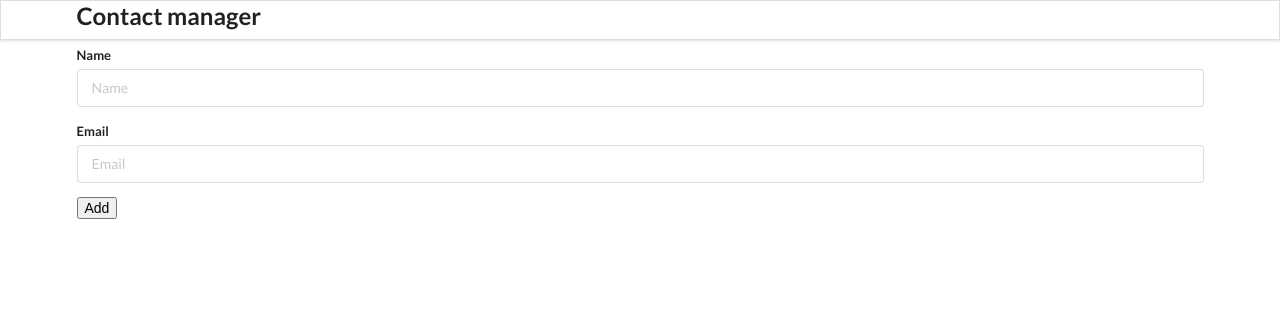
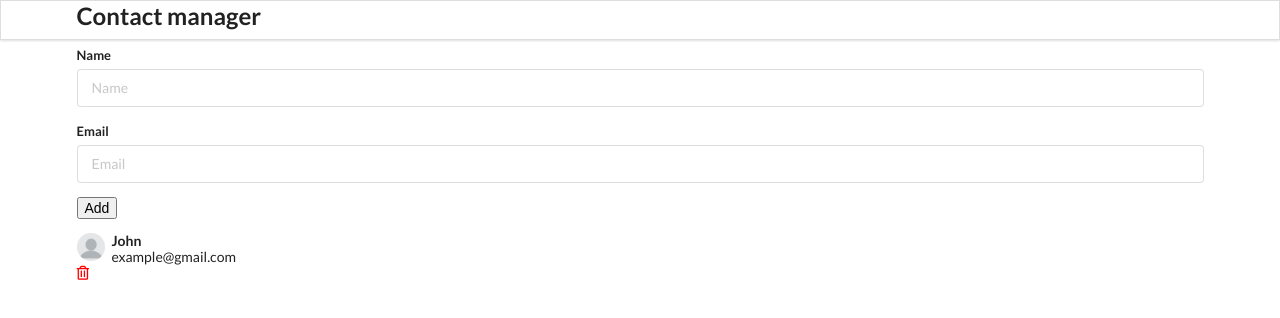
Before and after one commit to roland444/Contact-react-app, a React (Create React App) app: page / in a window 1280 px wide. Shown: the top 318 px of the page. Built offline with nearby package versions, Linux system fonts and the light colour scheme.

Commit message:
Added Routes components

```diff
--- a/package.json
+++ b/package.json
@@ -8,6 +8,7 @@
     "@testing-library/user-event": "^13.5.0",
     "react": "^18.2.0",
     "react-dom": "^18.2.0",
+    "react-router-dom": "^6.12.1",
     "react-scripts": "5.0.1",
     "uuidv4": "^6.2.13",
     "web-vitals": "^2.1.4"
--- a/src/components/App.js
+++ b/src/components/App.js
@@ -1,4 +1,5 @@
 import React, { useState, useEffect} from 'react';
+import {BrowserRouter as Router, Route, Routes} from 'react-router-dom';
 import './App.css';
 import Header from "./Header";
 import AddContact from "./AddContact";
@@ -32,9 +33,16 @@
 
   return (
     <div className='ui container'>
-      <Header />
-      <AddContact addContactHandler={addContactHandler}/>
-      <ContactList contacts= {contacts} getContactId={removeContactHandler}/>
+      <Router>
+        <Header />
+        <Routes>
+          <Route path='/add' component={AddContact} />
+          <Route path='/' component={ContactList} />
+        </Routes>
+        <AddContact addContactHandler={addContactHandler}/>
+        <ContactList contacts= {contacts} getContactId={removeContactHandler}/>
+      </Router>
+
     </div>
   );
 }
--- a/src/components/ContactList.js
+++ b/src/components/ContactList.js
@@ -6,7 +6,13 @@
         props.getContactId(id);
     }
 
-    const renderContactList = props.contacts.map((contact) => {
+    const contacts = [{
+        id: "1",
+        "name": "John",
+        "email": "example@gmail.com"
+    }];
+
+    const renderContactList = contacts.map((contact) => {
         return (
             <ContactCard contact={contact} clickHandler={deleteContactHandler} key={contact.id}/>
         );
```
Also changed, not shown: 1 other file (tests, documents, lock files or other folders).
